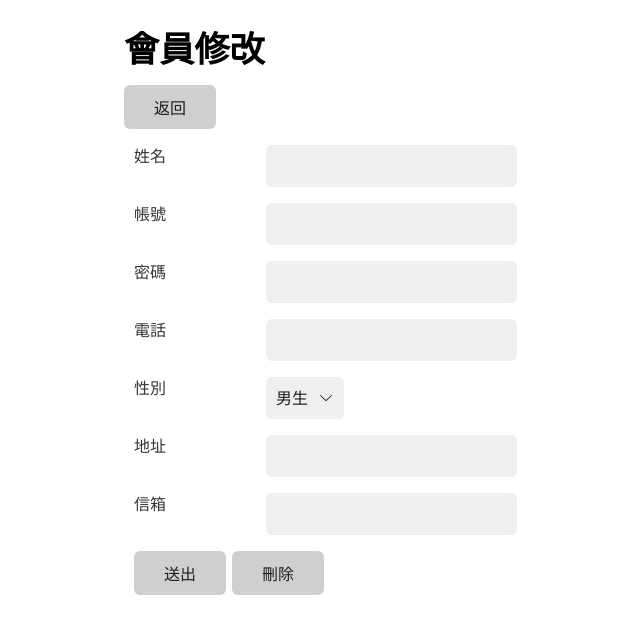
After one commit to weii917/UM-Practice-Project, a PHP site: page /views/accounts_edit.php in a window 1280 px wide. The commit adds this page. Shown: the top 634 px of the page, without its empty margins (116-756 px from the left). Run offline with PHP 8.4, Linux system fonts and the light colour scheme; the template is opened without the code that fills it, so the values that code supplies are empty.

Commit message:
feat:修改會員，刪除會員

```diff
--- a/index.php
+++ b/index.php
@@ -3,6 +3,9 @@
 require "src/router.php";
 
 $router = new Router;
+$router->add("/accounts/delete", ["controller" => "accounts", "action" => "delete"]);
+$router->add("/accounts/update", ["controller" => "accounts", "action" => "update"]);
+$router->add("/accounts/edit", ["controller" => "accounts", "action" => "edit"]);
 $router->add("/accounts/create", ["controller" => "accounts", "action" => "create"]);
 $router->add("/accounts/new", ["controller" => "accounts", "action" => "new"]);
 $router->add("/accounts/show", ["controller" => "accounts", "action" => "show"]);
--- /dev/null
+++ b/views/accounts_edit.php
@@ -0,0 +1,76 @@
+<!DOCTYPE html>
+<html lang="en">
+
+<head>
+    <meta charset="UTF-8">
+    <meta name="viewport" content="width=device-width, initial-scale=1.0">
+    <link rel="stylesheet" href="https://cdn.jsdelivr.net/npm/water.css@2/out/water.css">
+    <style>
+        .row {
+            display: flex;
+            margin: 10px;
+        }
+
+        .row label {
+            margin-right: 100px;
+        }
+    </style>
+    <title>Accounts</title>
+</head>
+
+<body>
+    <h1>會員修改</h1>
+    <a href="/"><button>返回</button></a>
+
+    <form action="/accounts/update" method="post">
+        <div class="row">
+            <label for="name">姓名</label>
+            <input type="text" name="name" id="name" value="<?= $account["name"] ?>" required>
+        </div>
+        <div class="row">
+            <label for="account">帳號</label>
+            <input type="text" name="account" id="account" value="<?= $account["account"] ?>" required>
+        </div>
+
+        <div class="row">
+            <label for="password">密碼</label>
+            <input type="password" name="password" id="password" value="<?= $account["password"] ?>" required>
+        </div>
+
+        <div class="row">
+            <label for="telephone">電話</label>
+            <input type="text" name="telephone" id="telephone" value="<?= $account["telephone"] ?>" required>
+        </div>
+
+        <div class="row">
+            <label for="sex">性別</label>
+            <select name="sex" id="sex" value="<?= $account["sex"] ?>" required>
+                <option value="M" <?= $account["sex"] === "M" ? 'selected' : '' ?>>男生</option>
+                <option value="W" <?= $account["sex"] === "W" ? 'selected' : '' ?>>女生</option>
+                <option value="O" <?= $account["sex"] === "O" ? 'selected' : '' ?>>其他</option>
+            </select>
+        </div>
+
+        <div class="row">
+            <label for="address">地址</label>
+            <input type="text" name="address" id="address" value="<?= $account["address"] ?>" required>
+        </div>
+
+        <div class="row">
+            <label for="email">信箱</label>
+            <input type="email" name="email" id="email" autocomplete="email" value="<?= $account["email"] ?>" required>
+        </div>
+
+        <div class="row">
+            <input type="submit" value="送出">
+
+            <a href="/accounts/delete?id=<?= $account["id"] ?>"> <input type="button" value="刪除"></a>
+            <input type="hidden" name="id" value="<?= $account["id"] ?>">
+        </div>
+
+    </form>
+
+
+</body>
+
+</html>
```
Also changed, not shown: src/controllers/accounts.php (+40 -2 lines), src/models/account.php (+45 -0 lines), views/accounts_index.php (+16 -4 lines), views/accounts_show.php (+4 -4 lines), member.db.
